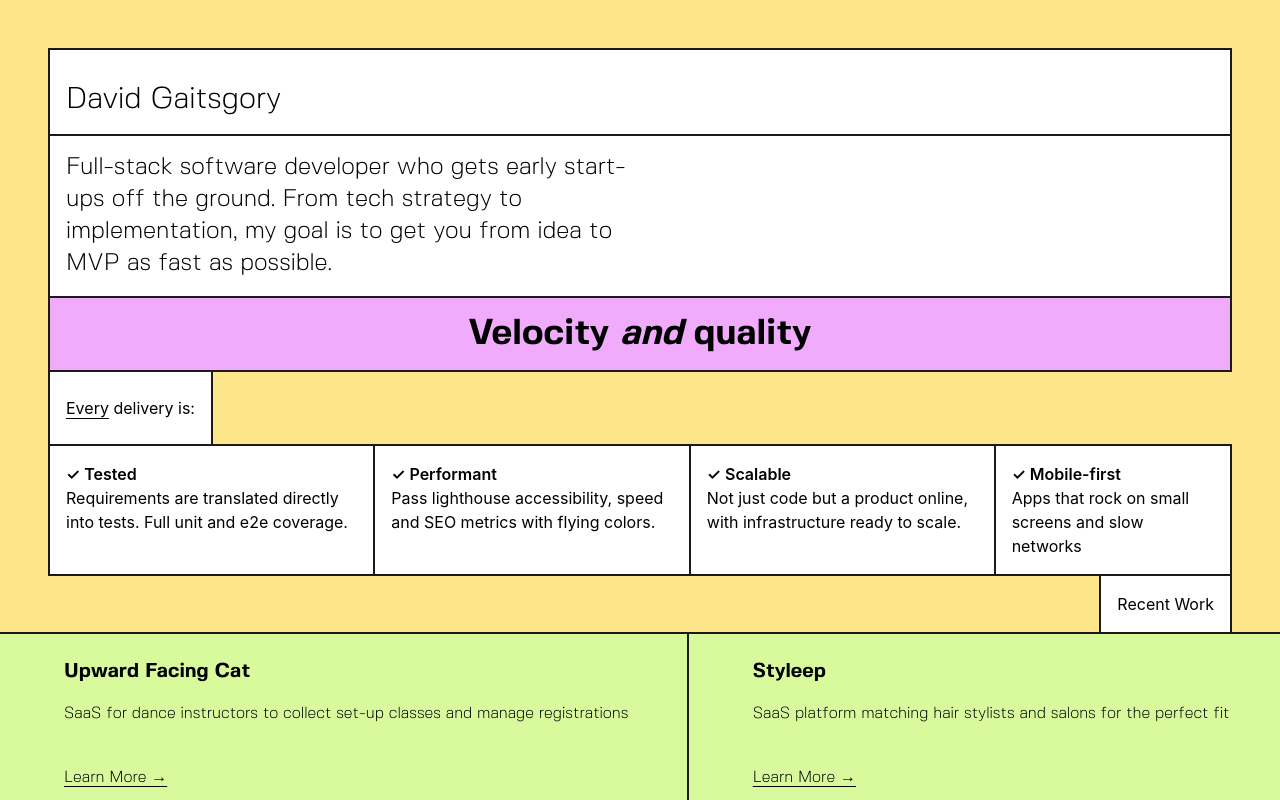
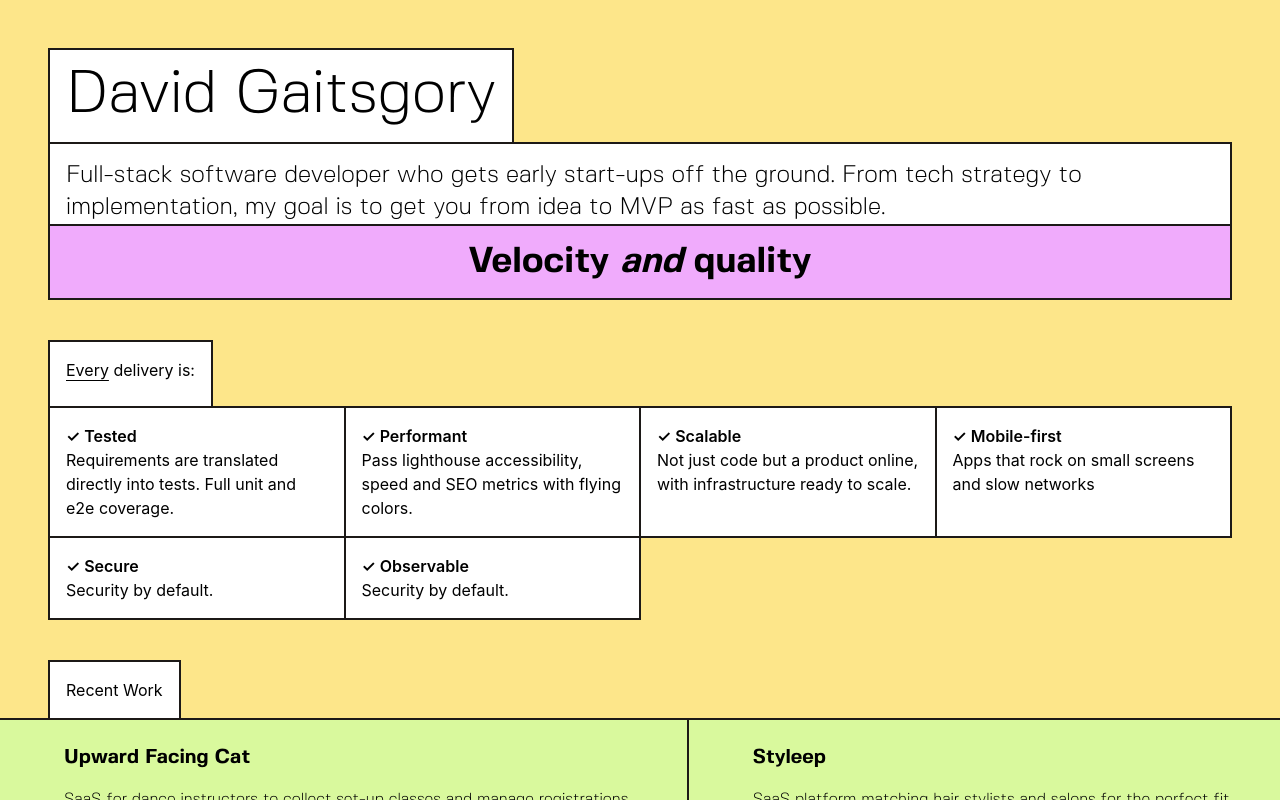
Before and after one commit to dgaitsgo/dgaitsgo-neu, a Next.js app: page / in a window 1280 px wide. Shown: the top 800 px of the page. Built offline with nearby package versions, Linux system fonts and the light colour scheme.

Commit message:
git checkout main

```diff
--- a/layouts/Home/Home.tsx
+++ b/layouts/Home/Home.tsx
@@ -2,7 +2,7 @@ import React from "react"
 
 function H1({ children }: { children: React.ReactNode }) {
 	return (
-		<h1 className="subpixel-antialiased text-3xl">
+		<h1 className="">
 			{children}
 		</h1>
 	)
@@ -10,23 +10,23 @@ function H1({ children }: { children: React.ReactNode }) {
 
 function Home() {
 	return (
-		<div>
+		<div className="subpixel-antialiased">
 			<div className="pl-12 pt-12 pr-12 bg-amber-200">
 				<div
-					className="border-l-2 border-r-2 border-t-2 border-stone-900 min-h-full relative bg-white"
+					className="border-l-2  border-stone-900 min-h-full relative"
 				>
-					<div className="mt-4">
-						<div className="bg-white border-b-2 border-stone-900 p-4" style={{ fontFamily: 'Fivo', fontWeight: 'medium' }}>
-							<H1>David Gaitsgory</H1>
+					<div className="">
+						<div className="bg-white border-t-2 border-r-2 inline-block border-stone-900 p-4" style={{ fontFamily: 'Fivo', fontWeight: 'medium' }}>
+							<h1 className="text-6xl">David Gaitsgory</h1>
 						</div>
 						{/* */}
 						<div className="">
-							<p className="mt-4 ml-4 w-2/4 self-center text-2xl" style={{ fontFamily: 'Fivo', fontWeight: 'lighter' }}>
+							<p className="pt-4 pl-4 border-t-2 border-r-2 border-stone-900 self-center text-2xl  bg-white" style={{ fontFamily: 'Fivo', fontWeight: 'lighter' }}>
 								Full-stack software developer who gets early start-ups off the ground.
 								From tech strategy to implementation, my goal is to get you from idea to MVP as fast as possible.
 
 							</p>
-							<p className="mt-4 m-auto text-4xl bg-fuchsia-300 border-stone-900 border-b-2 border-t-2 pt-4 pb-4 text-center" style={{ fontFamily: 'Fivo', fontWeight: 'bold' }}>
+							<p className=" m-auto text-4xl bg-fuchsia-300 border-r-2 border-stone-900 border-b-2 border-t-2 pt-4 pb-4 text-center" style={{ fontFamily: 'Fivo', fontWeight: 'bold' }}>
 								Velocity <span className="italic">and</span> quality
 							</p>
 							{/* <span className="text-xl">Every delivery is:</span> */}
@@ -38,37 +38,45 @@ function Home() {
 					</div>
 				</div>
 				<div>
-					<div className="border-r-2 border-l-2 inline-block bg-white border-stone-900">
-						<p className="p-4 mt-2 mb-2">
+					<div className="mt-10 border-r-2 border-l-2 inline-block bg-white border-stone-900">
+						<p className="p-4 border-stone-900 mb-2 border-t-2 ">
 							<span className="underline underline-offset-4">Every</span> delivery is:
 						</p>
 					</div>
-					<div className="flex border-b-2 border-t-2 border-l-2 border-r-2 border-stone-900">
-						<div className="border-r-2 border-stone-900 p-4 bg-white">
+					<div className="grid border-t-2 border-l-2  border-stone-900 grid-cols-4">
+						<div className="border-r-2  border-b-2 border-stone-900 p-4 bg-white">
 							<p className="font-semibold"> ✓ Tested</p>
 							<span>Requirements are translated directly into tests. Full unit and e2e coverage.</span>
 						</div>
-						<div className="border-r-2 border-stone-900 p-4 bg-white">
+						<div className="border-r-2 border-b-2 border-stone-900 p-4 bg-white">
 							<p className="font-semibold"> ✓ Performant</p>
 							<span>Pass lighthouse accessibility, speed and SEO metrics with flying colors.</span>
 						</div>
-						<div className="border-r-2 border-stone-900 p-4 bg-white">
+						<div className="border-r-2  border-b-2 border-stone-900 p-4 bg-white">
 							<p className="font-semibold"> ✓ Scalable</p>
 							<span>Not just code but a product online, with infrastructure ready to scale.</span>
 						</div>
-						<div className="p-4 bg-white">
+						<div className="p-4 bg-white border-b-2 border-r-2 border-stone-900">
 							<p className="font-semibold "> ✓ Mobile-first</p>
 							<span>Apps that rock on small screens and slow networks</span>
 						</div>
+						<div className="border-r-2 border-b-2 border-stone-900 p-4 bg-white ">
+							<p className="font-semibold"> ✓ Secure</p>
+							<span>Security by default.</span>
+						</div>
+						<div className="border-r-2 border-b-2 border-stone-900 p-4 bg-white ">
+							<p className="font-semibold"> ✓ Observable</p>
+							<span>Security by default.</span>
+						</div>
 					</div>
-					<div className="flex place-content-end">
-						<h2 className="text-right p-4 bg-white border-r-2 border-l-2 border-stone-900">
+					<div className="mt-10 flex">
+						<h2 className="text-right p-4 bg-white border-r-2 border-t-2 border-l-2 border-stone-900">
 							Recent Work
 						</h2>
 					</div>
 				</div>
 			</div>
-			<div className="flex border-t-2 border-stone-900" style={{ fontFamily: 'Fivo' }}>
+			<div className="flex border-t-2 border-b-2 border-stone-900" style={{ fontFamily: 'Fivo' }}>
 				<div className="w-7/12 bg-lime-200 pl-16 p-6  border-r-2 border-stone-900">
 					<h4 className="text-xl font-bold">Upward Facing Cat</h4>
 					<p className="pt-4 mb-8 h-12">SaaS for dance instructors to collect set-up classes and manage registrations</p>
@@ -78,12 +86,12 @@ function Home() {
 						<span className="bg-stone-900 text-white py-2 px-3 rounded-full">D3</span>
 						<span className="bg-stone-900 text-white py-2 px-3 rounded-full">Stripe</span>
 					</div> */}
-					<a className="underline underline-offset-4">Learn More →</a>
+					<a className="underline underline-offset-4">Case study →</a>
 				</div>
 				<div className="w-6/12 bg-lime-200 pl-16 p-6">
 					<h4 className="text-xl font-bold">Styleep</h4>
 					<p className="pt-4 mb-8 h-12">SaaS platform matching hair stylists and salons for the perfect fit</p>
-					<a className="underline underline-offset-4">Learn More →</a>
+					<a className="underline underline-offset-4">Case study →</a>
 				</div>
 			</div>
 			<div className="flex">
@@ -133,14 +141,14 @@ function Home() {
 				<h1 className="text-5xl ml-12 mt-16" style={{ fontFamily: 'Fivo', fontWeight: 'bold' }}>
 					Have a great idea?
 				</h1>
-				<button className="text-3xl ml-12 text-white p-8 bg-stone-900 mt-4">
+				<button className="text-3xl ml-12 text-white p-8 mt-8 bg-purple-900 border-stone-900 border-2">
 					Let&apos;s begin ➛
 				</button>
 			</div>
 			<footer className="m-auto bg-amber-200 mt-12 p-12" style={{ fontFamily: 'Fivo' }}>
 				<p>Made in Brasília</p>
-				<p>Feedback</p>
-				<p>All rights reserved</p>
+				<p className="underline underline-offset-4"><a>Feedback</a></p>
+				<p className="pt-1">All rights reserved</p>
 			</footer>
 		</div >
 	)
```
